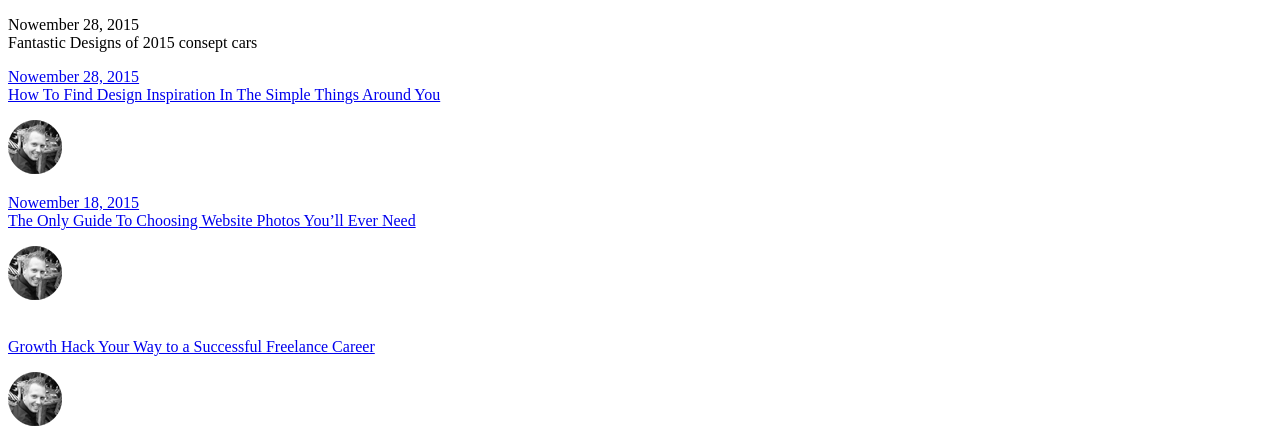
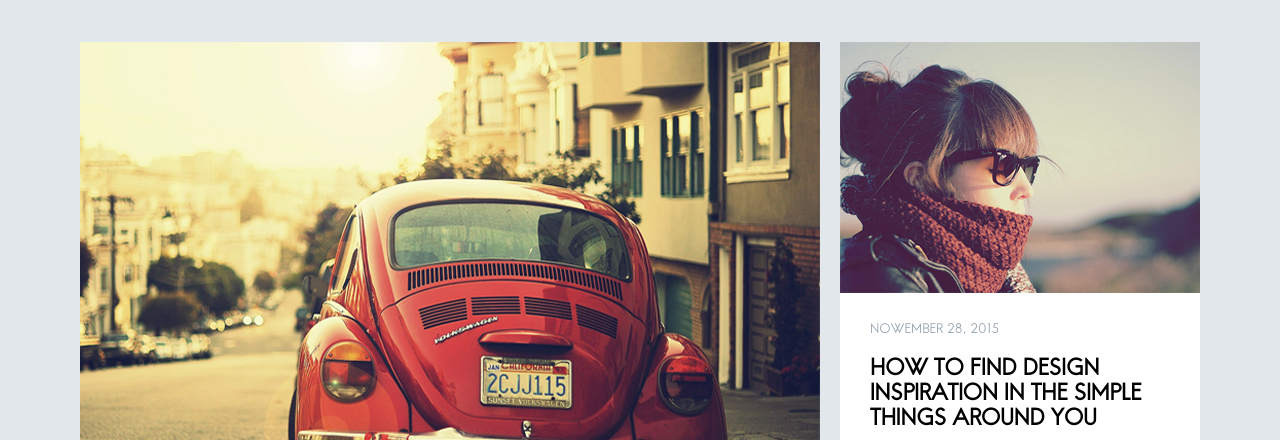
Before and after one commit to matsevich/coffee-model, a plain HTML site: page web/blog.html in a window 1280 px wide. Shown: the top 440 px of the page. Drawn offline with Linux system fonts and the light colour scheme; files that its build step writes are made by us from their sources; the site is published under a folder, as on GitHub Pages, so addresses that start at the root find nothing; files whose address does not match are found by name.

Commit message:
take off / from css link

```diff
--- a/web/blog.html
+++ b/web/blog.html
@@ -4,8 +4,8 @@
     <meta charset="UTF-8" />
     <meta name="viewport" content="width=device-width, initial-scale=1.0" />
     <meta http-equiv="X-UA-Compatible" content="ie=edge" />
-    <link rel="stylesheet" href="/css/normalize.css" />
-    <link rel="stylesheet" href="/css/style2.css" />
+    <link rel="stylesheet" href="css/normalize.css" />
+    <link rel="stylesheet" href="css/style2.css" />
     <link rel="shortcut icon" href="favicon2.png" type="image/png" />
     <title>Designe-photo-blog</title>
   </head>
```
